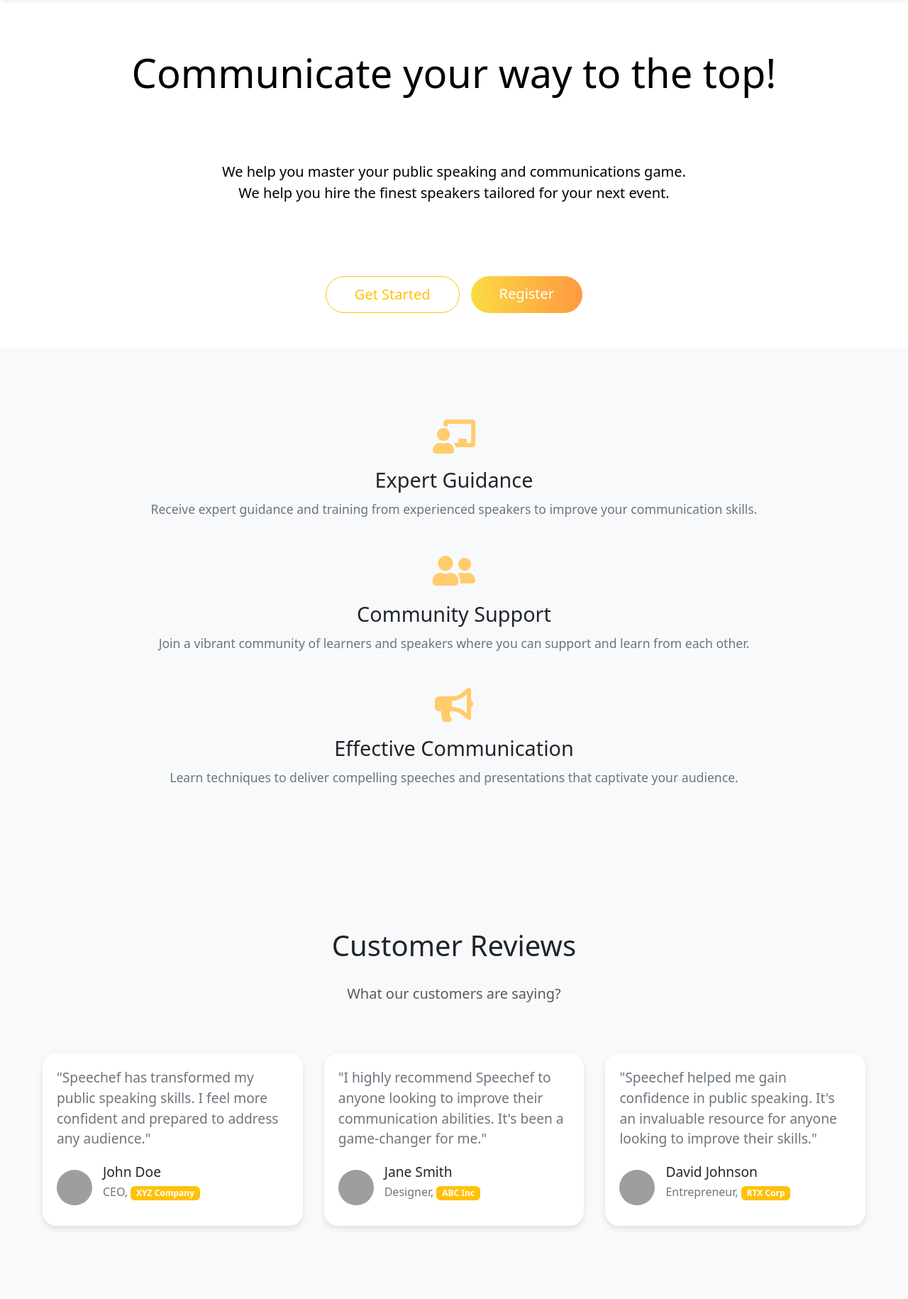
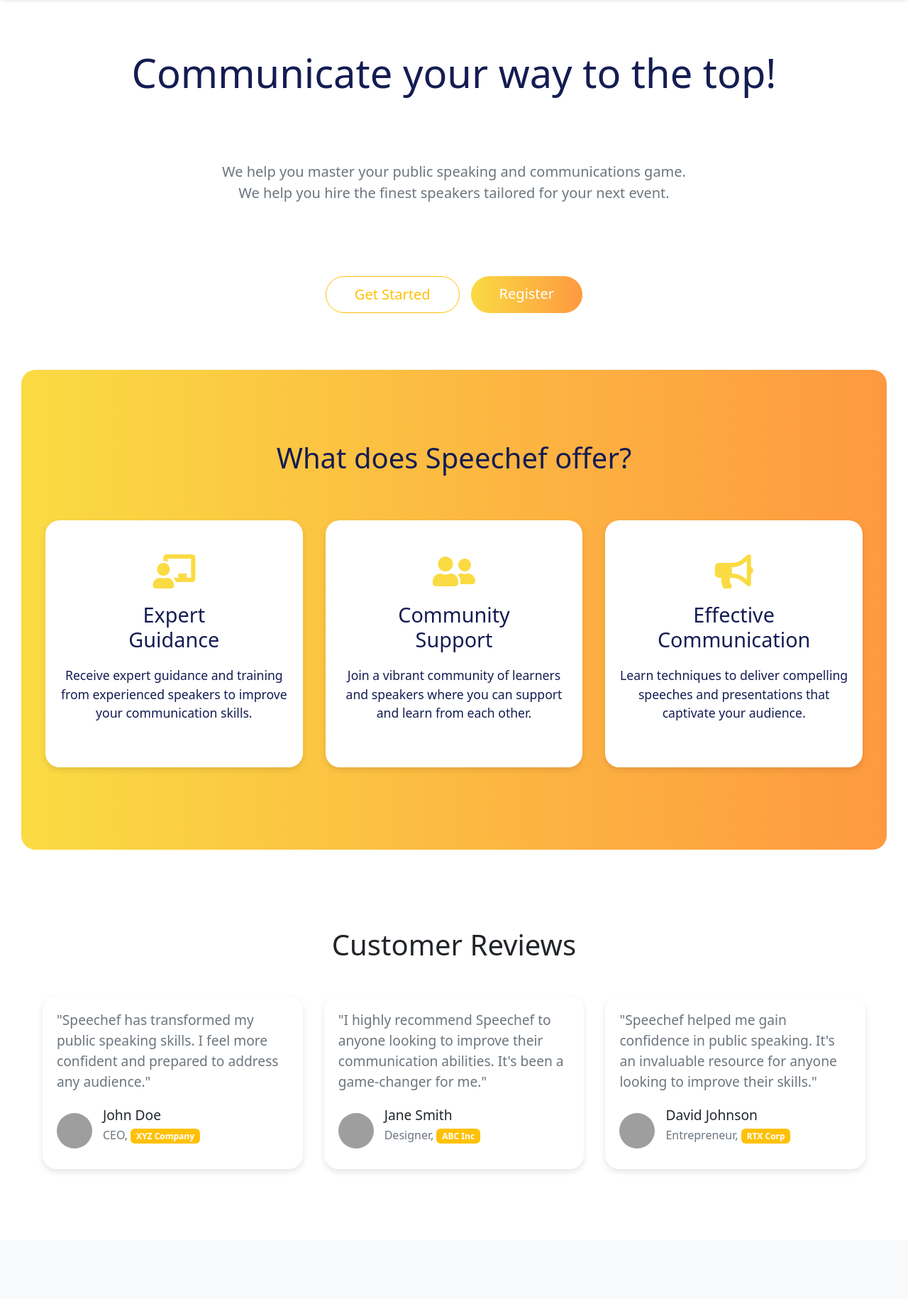
Before and after one commit to Speechef/speechef.core, a Django app: page / in a window 1280 px wide. Shown: the part 90-1920 px from the top of the page at 71% size. Run offline with Django 5.2, Linux system fonts and the light colour scheme; grey boxes are pictures that could not be loaded.

Commit message:
Added design for feature section

```diff
--- a/static/landing_page.css
+++ b/static/landing_page.css
@@ -23,6 +23,7 @@
 
 .animated-text {
   animation: moveText 2s infinite alternate;
+  color: #141c52;
 }
 
 @keyframes moveText {
@@ -38,6 +39,7 @@
 .hero-section p {
   font-size: 1.25rem;
   margin-top: 20px;
+  color: #6c757d;
 }
 
 .hero-section .btn {
@@ -46,80 +48,58 @@
   margin-top: 30px;
 }
 
-/* Footer Section */
-.footer__row {
+/* Features Section Styles */
+.feature-wrapper{
+  padding: 30px;
+}
+.features-section {
+  /* background-color: #FADB43; */
+  background: linear-gradient(to right, #FADB43, #fe9940);
+  color: #141c52;
+  padding: 100px 0;
+  text-align: center;
+  border-radius: 20px;
   display: flex;
+  justify-content: space-between;
   flex-wrap: wrap;
 }
 
-.footer__col {
-  flex: 1;
-  padding: 0 20px;
-}
-
-.footer__col h3 {
-  font-size: 18px;
-  margin-bottom: 10px;
-}
-
-.footer__col p {
-  font-size: 14px;
-}
-
-.footer ul {
-  list-style: none;
-  padding: 0;
-}
-
-.footer ul li {
-  margin-bottom: 10px;
-}
-
-.social-media {
-  display: flex;
-  gap: 10px;
-}
-
-.social-media li a {
-  color: #160a0a;
-  font-size: 24px;
-}
-
-.social-media li a:hover {
-  color: #ffffff;
-}
-
-/* Features Section Styles */
-.features-section {
-  background-color: #f8f9fa;
-  padding: 100px 0;
+.custom-feature-card{
+  background-color: #ffffff;
   text-align: center;
-}
-
-.feature {
-  margin-bottom: 50px;
+  box-shadow: 0 4px 8px rgba(0, 0, 0, 0.1);
+  border-radius: 20px;
+  padding: 20px;
 }
 
 .feature i {
   font-size: 3rem;
-  color: #ffcb6b;
+  color: #FADB43;
   margin-bottom: 20px;
 }
 
 .feature h3 {
   font-size: 1.8rem;
-  margin-bottom: 10px;
 }
 
 .feature p {
+  margin-top: 20px;
   font-size: 1.1rem;
-  color: #6c757d;
+  color: #141c52;
 }
 
 /* Testimonials Section Styles */
+.testimonial-wrapper{
+  padding: 30px;
+}
+
 .testimonial-section {
-  background-color: #f8f9fa;
+  /* background: linear-gradient(to left, #FADB43, #fe9940); */
+  background-color: #ffffff;
+  border-radius: 20px;
+  border-color: #f1a71c;
   padding: 50px 0;
+
 }
 
 .container {
--- a/templates/landing_page.html
+++ b/templates/landing_page.html
@@ -19,41 +19,47 @@
     </div>
   </div>
 
+  <div class="feature-wrapper">
     <div class="features-section">
       <div class="container">
-      <div class="feature">
+        <h1 class="text-center mb-5">What does Speechef offer?</h1>
+        <div class="row feature">
+          <div class="col-lg-4 p-3">
+            <div class="feature-card">
+              <div class="card-body py-5 custom-feature-card">
                 <i class="fas fa-chalkboard-teacher"></i>
-        <h3>Expert Guidance</h3>
-        <p>
-          Receive expert guidance and training from experienced speakers to
-          improve your communication skills.
-        </p>
+                <h3>Expert <br> Guidance</h3>
+                <p class="text-justify">Receive expert guidance and training from experienced speakers to improve your communication skills.</p>
               </div>
-      <div class="feature">
+            </div>
+          </div>
+          <div class="col-lg-4 p-3">
+            <div class="feature-card">
+              <div class="py-5 custom-feature-card">
                 <i class="fas fa-user-friends"></i>
-        <h3>Community Support</h3>
-        <p>
-          Join a vibrant community of learners and speakers where you can support
-          and learn from each other.
-        </p>
+                <h3>Community <br> Support</h3>
+                <p class="text-justify">Join a vibrant community of learners and speakers where you can support and learn from each other.</p>
               </div>
-      <div class="feature">
+            </div>
+          </div>
+          <div class="col-lg-4 p-3">
+            <div class="feature-card">
+              <div class="card-body py-5 custom-feature-card">
                 <i class="fas fa-bullhorn"></i>
                 <h3>Effective Communication</h3>
-        <p>
-          Learn techniques to deliver compelling speeches and presentations that
-          captivate your audience.
-        </p>
+                <p>Learn techniques to deliver compelling speeches and presentations that captivate your audience.</p>
+              </div>
+            </div>
+          </div>
+        </div>
       </div>
     </div>
   </div>
 
+  <div class="testimonial-wrapper">
     <div class="testimonial-section">
       <div class="container">
-      <h1 class="text-center">Customer Reviews</h1>
-      <h5 class="text-center p-4 mb-5 text-muted">
-        What our customers are saying?
-      </h5>
+        <h1 class="text-center mb-5">Customer Reviews</h1>
         <div class="testimonial-cards">
           <div class="testimonial-card">
             <div class="testimonial-content">
@@ -113,6 +119,8 @@
         </div>
       </div>
     </div>
+  </div>
+
 
   <div class="customers-section">
     <div class="container">
@@ -133,7 +141,7 @@
         <i class="fab fa-twitter"></i>
       </div>
       <div class="mt-3">
-        <button class="btn btn-warning rounded-pill p-3">
+        <button class="btn gradient-button rounded-pill p-3">
           Meet our customers
         </button>
       </div>
@@ -150,15 +158,15 @@
         <div class="footer__col">
           <h3>Quick Links</h3>
           <ul>
-            <li><a class="text-dark text-decoration-none" href="#">Home</a></li>
+            <li><a class="text-decoration-none" href="#">Home</a></li>
             <li>
-              <a class="text-dark text-decoration-none" href="#">About Us</a>
+              <a class="text-decoration-none" href="#">About Us</a>
             </li>
             <li>
-              <a class="text-dark text-decoration-none" href="#">Services</a>
+              <a class="text-decoration-none" href="#">Services</a>
             </li>
             <li>
-              <a class="text-dark text-decoration-none" href="#">Contact</a>
+              <a class="text-decoration-none" href="#">Contact</a>
             </li>
           </ul>
         </div>
```
Also changed, not shown: other parts of static/landing_page.css (+44 -3 lines), db.sqlite3. Lines whose indentation alone changed are shown as unchanged.
